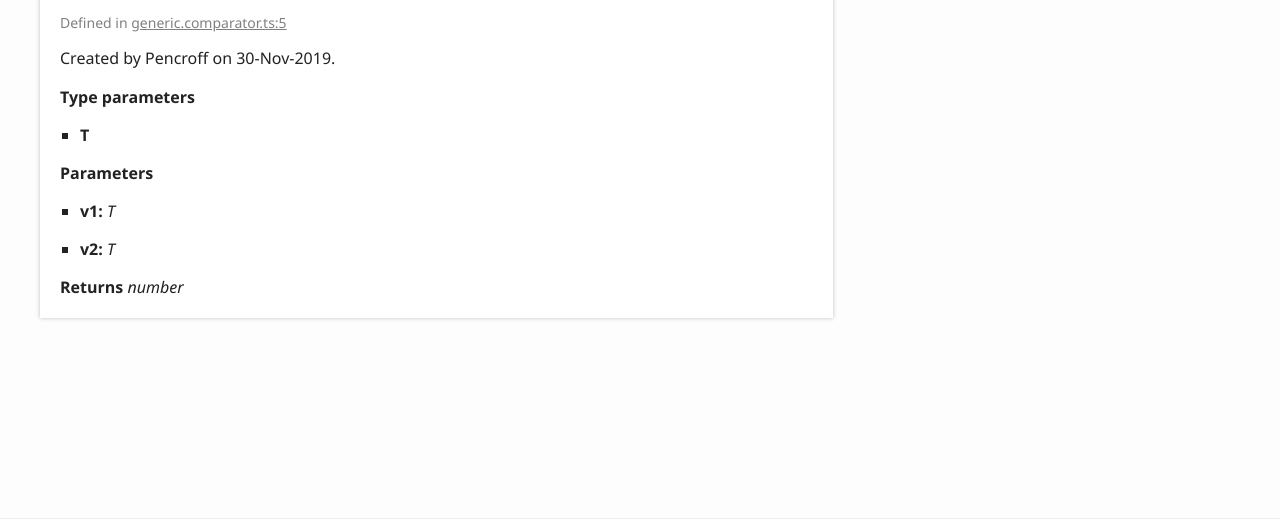
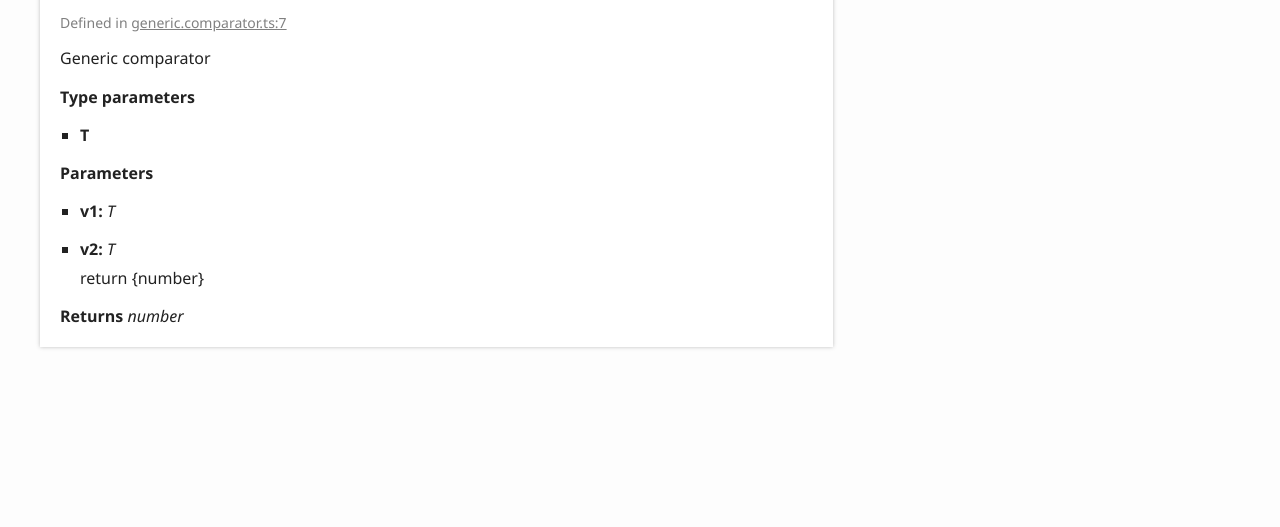
Before and after one commit to Pencroff/ts-algorithms, a website: page docs/modules/_generic_comparator_.html in a window 1280 px wide. Shown: the part 570-1097 px from the top of the page. Drawn offline with Linux system fonts and the light colour scheme.

Commit message:
Update #1

```diff
--- a/docs/modules/_generic_comparator_.html
+++ b/docs/modules/_generic_comparator_.html
@@ -91,12 +91,12 @@
 						<li class="tsd-description">
 							<aside class="tsd-sources">
 								<ul>
-									<li>Defined in <a href="https://github.com/Pencroff/ts-algorithms/blob/d0577d1/src/primitive/comparator/generic.comparator.ts#L5">generic.comparator.ts:5</a></li>
+									<li>Defined in <a href="https://github.com/Pencroff/ts-algorithms/blob/361e416/src/primitive/comparator/generic.comparator.ts#L7">generic.comparator.ts:7</a></li>
 								</ul>
 							</aside>
 							<div class="tsd-comment tsd-typography">
 								<div class="lead">
-									<p>Created by Pencroff on 30-Nov-2019.</p>
+									<p>Generic comparator</p>
 								</div>
 							</div>
 							<h4 class="tsd-type-parameters-title">Type parameters</h4>
@@ -112,6 +112,9 @@
 								</li>
 								<li>
 									<h5>v2: <span class="tsd-signature-type">T</span></h5>
+									<div class="tsd-comment tsd-typography">
+										<p>return {number}</p>
+									</div>
 								</li>
 							</ul>
 							<h4 class="tsd-returns-title">Returns <span class="tsd-signature-type">number</span></h4>
--- a/package.json
+++ b/package.json
@@ -11,7 +11,7 @@
     "build": "rimraf ./dist && tsc",
     "prepare": "npm run test && npm run build && npm run docs",
     "test": "jest --coverage",
-    "docs": "typedoc"
+    "docs": "rimraf ./docs && typedoc"
   },
   "repository": {
     "type": "git",
@@ -34,6 +34,7 @@
     "@types/jest": "^24.0.23",
     "codecov": "^3.6.1",
     "jest": "^24.9.0",
+    "np": "^4.0.2",
     "rimraf": "^3.0.0",
     "ts-jest": "^24.2.0",
     "typedoc": "^0.15.3",
--- a/src/primitive/comparator/generic.comparator.ts
+++ b/src/primitive/comparator/generic.comparator.ts
@@ -1,7 +1,9 @@
 /**
- * Created by Pencroff on 30-Nov-2019.
+ * Generic comparator
+ * @param v1
+ * @param v2
+ * return {number}
  */
-
 export function genericComparator<T>(v1: T, v2: T): number {
   let res;
   if (v1 === v2) {
```
Also changed, not shown: docs/modules/_comparator_type_.html (+1 -1 lines), 1 other file.
